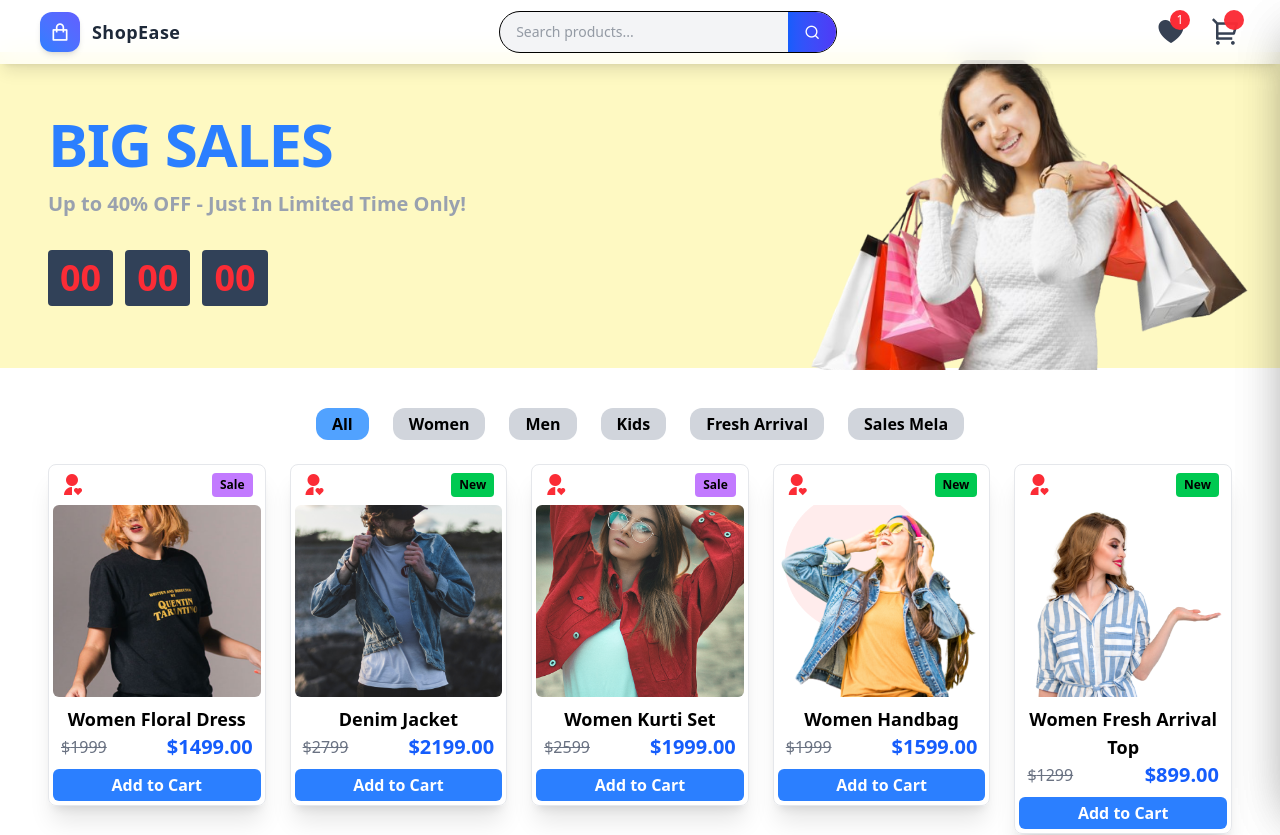
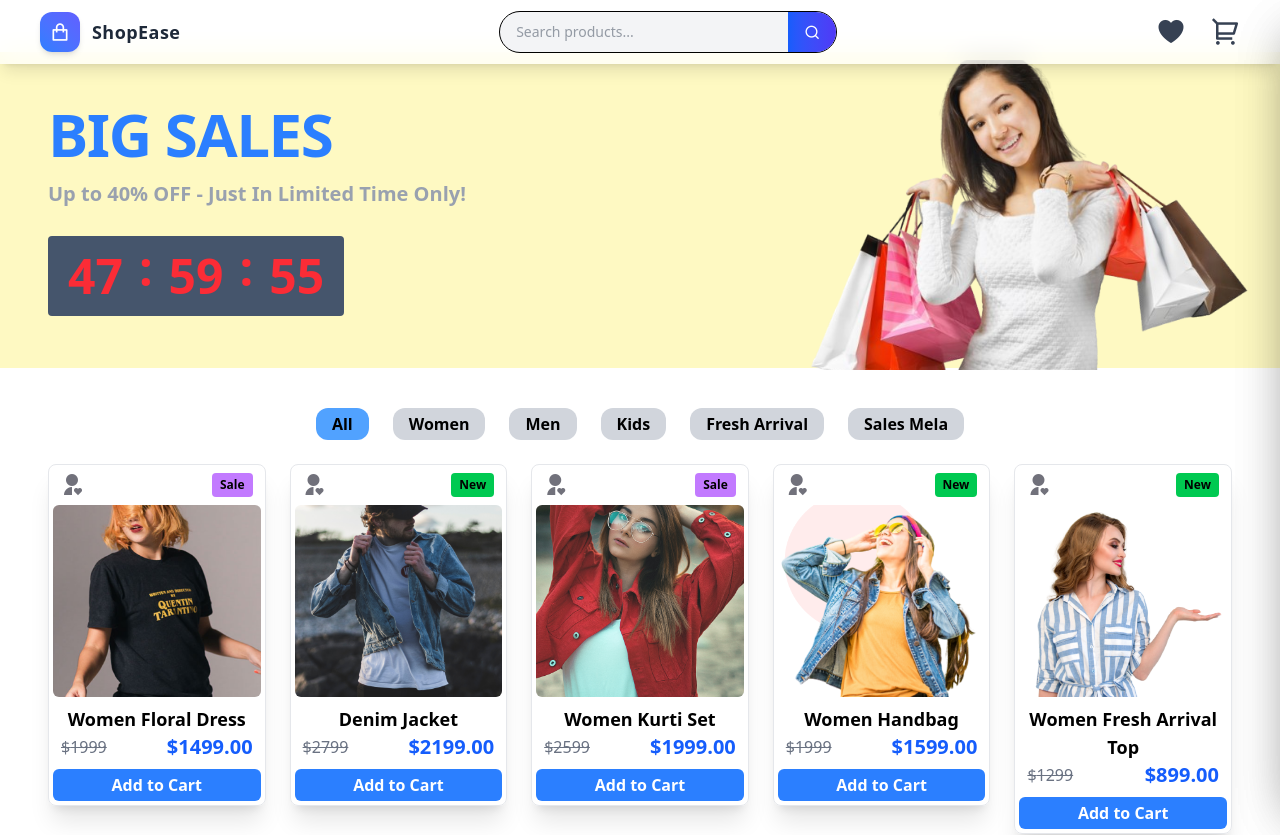
Before and after one commit to Zeeshanelia/E-commerce-Web-App-Fully-Functional-With-useState, a React (Vite) app: page / in a window 1280 px wide. Shown: the top 835 px of the page. Built offline with nearby package versions, Linux system fonts and the light colour scheme.

Commit message:
localStorage and Timer set

```diff
--- a/index.html
+++ b/index.html
@@ -4,7 +4,7 @@
     <meta charset="UTF-8" />
     <link rel="icon" type="image/svg+xml" href="/vite.svg" />
     <meta name="viewport" content="width=device-width, initial-scale=1.0" />
-    <title>E-Commerce</title>
+    <title>E-commerce Fully Functional</title>
   </head>
   <body>
     <div id="root"></div>
--- a/src/component/Banner/Banner.jsx
+++ b/src/component/Banner/Banner.jsx
@@ -1,14 +1,55 @@
-
+import { useEffect, useState } from "react";
 
 const Banner = () => {
 
+  // 48 hours in seconds
+  const initialTimes = 48 * 60 * 60;
+
+  //  Safe initialization from localStorage
+  const [timeLeft, setTimeLeft] = useState(() => {
+    const storedTime = localStorage.getItem("remainTime");
+    return storedTime !== null ? Number(storedTime) : initialTimes;
+  });
+
+  // Format time
+  const formatTime = (time) => {
+    const hours = Math.floor(time / 3600);
+    const minute = Math.floor((time % 3600) / 60);
+    const seconds = time % 60;
+
+    return {
+      hours: String(hours).padStart(2, "0"),
+      minute: String(minute).padStart(2, "0"),
+      seconds: String(seconds).padStart(2, "0"),
+    };
+  };
+
+  const { hours, minute, seconds } = formatTime(timeLeft);
+
+  //  Interval created ONCE (not on every render)
+  useEffect(() => {
+    const timer = setInterval(() => {
+      setTimeLeft((prev) => {
+        if (prev <= 0) {
+          localStorage.setItem("remainTime", 0);
+          return 0;
+        }
+
+        const nextTime = prev - 1;
+        localStorage.setItem("remainTime", nextTime);
+        return nextTime;
+      });
+    }, 1000);
+
+    //  Proper cleanup
+    return () => clearInterval(timer);
+  }, []);
 
   return (
     <section className="w-full mt-13 bg-yellow-100 px-4 py-2">
-
       <div className="max-w-7xl mx-auto flex flex-col-reverse md:flex-row items-center justify-between gap-8">
 
-        {/* Text Content */}
+
         <div className="flex flex-col items-center md:items-start text-center md:ml-8 space-y-4">
 
           <h1 className="tracking-tight text-4xl sm:text-5xl lg:text-6xl font-bold text-blue-500 uppercase">
@@ -20,18 +61,15 @@ const Banner = () => {
           </h2>
 
           {/* Countdown */}
-          <div className="flex gap-3 mt-4 ">
-            {["00", "00", "00"].map((time, index) => (
-              <span
-                key={index}
-                className="px-3 py-2 text-2xl sm:text-3xl lg:text-4xl font-bold text-red-500 bg-slate-700 rounded">
-                {time}
-              </span>
-            ))}
+          <div className="flex gap-2 mt-3 px-3 py-2 text-3xl sm:text-4xl lg:text-5xl font-bold text-red-500 bg-slate-600 rounded">
+            <p className="p-2">{hours}</p>:
+            <p className="p-2">{minute}</p>:
+            <p className="p-2">{seconds}</p>
           </div>
+
         </div>
 
-        {/* Image */}
+
         <div className="h-[300px] w-full md:w-1/2 lg:w-2/5">
           <img
             src="/images/2-girl-shopping-bags-hands.png"
@@ -39,8 +77,8 @@ const Banner = () => {
             className="w-full h-[310px] object-cover"
           />
         </div>
+
       </div>
-
     </section>
   );
 };
--- a/src/component/Home/Home.jsx
+++ b/src/component/Home/Home.jsx
@@ -1,4 +1,4 @@
-import { useState } from 'react';
+import { useState, useEffect } from 'react';
 import Nav from '../Nav/Nav';
 import Banner from './../Banner/Banner';
 import Products from './../Products/Products'
@@ -7,14 +7,28 @@ import WishList from './../WishList/WishList'
 import OrderSummary from './../OrderSummary/OrderSummary'
 import OrderPlaced from './../OrderPlaced/OrderPlaced'
 
+
 const Home = () => {
     const [searchedProduct, setSearchedProduct] = useState('')
     const [activePanel, setActivePanel] = useState(null)
-    const [cart, setCart] = useState([])
-    const [ orderSummary , setOrderSummary] = useState(false)
-    const [ orderPlaced , setOrderPlaced] = useState(false)
+    const [cart, setCart] = useState(() => {
+        try {
+            const storedCart = localStorage.getItem('cart');
+            return storedCart ? JSON.parse(storedCart) : [];
+        } catch (error) {
+            console.error('Invalid cart localStorage:', error);
+            localStorage.removeItem('cart');
+            return [];
+        }
+    });
 
-     const [ wishList , setWishLis] = useState([])
+    const [orderSummary, setOrderSummary] = useState(false)
+    const [orderPlaced, setOrderPlaced] = useState(false)
+
+    const [wishList, setWishList] = useState(() => {
+        const storeWishList = localStorage.getItem('wishList')
+        return storeWishList ? JSON.parse(storeWishList) : []
+    })
 
     const handleScrolling = () => {
         const section = document.getElementById("product-section")
@@ -45,10 +59,18 @@ const Home = () => {
         setActivePanel('Cart');  // auto OPEN drawer when product adding
     };
 
-    // remove items from cart
+
+    // const removeItem = (product) => {
+    //     setCart(cart.filter(Item => Item.id !== product.id))
+    // }
+
+
+    // Remove item from cart (or wishlist)
     const removeItem = (product) => {
-        setCart(cart.filter(Item => Item.id !== product.id))
-    }
+        setWishList(prevCart => prevCart.filter(item => item.id !== product.id));
+        setCart(prevCart => prevCart.filter(item => item.id !== product.id));
+    };
+
 
     //  quantity increase
     const quantityIncrement = (product) => {
@@ -77,17 +99,37 @@ const Home = () => {
 
 
 
-                  // WishList Fn
+    // WishList Fn
     const addToWishList = (product) => {
 
-        setWishLis([...wishList , product ])
+        const isInWishList = wishList.some(item => item.id === product.id)
+        if (isInWishList) {
+            setWishList(wishList.filter(item => item.id !== product.id))
+        }
+        else {
+            const addDate = new Date().toLocaleDateString('en-GB')
+
+            setWishList([...wishList, { ...product, addDate }])
+        }
     }
+
+    const clearWishList = () => {
+        setWishList([])
+    }
+
+
+    useEffect(() => {
+        localStorage.setItem('cart', JSON.stringify(cart)),
+            localStorage.setItem('wishList', JSON.stringify(wishList))
+    }, [cart, wishList])
+
 
     return (<>
         <Nav handleScrolling={handleScrolling}
             setSearchedProduct={setSearchedProduct}
             handlePanel={handlePanel}
             totalItem={totalItem}
+            wishList={wishList}
         />
 
         <Banner />
@@ -98,6 +140,7 @@ const Home = () => {
             searchedProduct={searchedProduct}
             addToCart={addToCart}
             addToWishList={addToWishList}
+            wishList={wishList}
         />
 
 
@@ -119,14 +162,17 @@ const Home = () => {
             handlClosePanel={handlClosePanel}
             activePanel={activePanel}
             wishList={wishList}
-
+            addToCart={addToCart}
+            clearWishList={clearWishList}
+            quantityIncrement={quantityIncrement}
+            removeItem={removeItem}
         />
 
 
 
         {/* OrderSummary */}
 
-        { orderSummary &&   <OrderSummary
+        {orderSummary && <OrderSummary
             cart={cart}
             subTotal={subTotal}
             shipingFee={shipingFee}
@@ -134,13 +180,14 @@ const Home = () => {
             setOrderPlaced={setOrderPlaced}
             setOrderSummary={setOrderSummary}
             setCart={setCart}
-            />
+        />
         }
 
 
-         {orderPlaced && (
-        <OrderPlaced setOrderPlaced={setOrderPlaced} />
-      )}
+        {
+            orderPlaced && (
+                <OrderPlaced setOrderPlaced={setOrderPlaced} />
+            )}
 
     </>)
 }
--- a/src/component/Nav/Nav.jsx
+++ b/src/component/Nav/Nav.jsx
@@ -1,7 +1,7 @@
 import { useState } from "react";
 import "remixicon/fonts/remixicon.css";
 
-const Nav = ({ handleScrolling, setSearchedProduct, handlePanel, totalItem }) => {
+const Nav = ({ handleScrolling, setSearchedProduct, handlePanel, totalItem, wishList }) => {
   const [menuOpen, setMenuOpen] = useState(false);
 
   return (
@@ -37,15 +37,27 @@ const Nav = ({ handleScrolling, setSearchedProduct, handlePanel, totalItem }) =>
       {/* Right Icons */}
       <div className="flex items-center gap-6">
 
-        {/*Heart WishList   or     Notification icon */}
-        <div onClick={() => handlePanel("WishList")} className="relative cursor-pointer hover:text-blue-600 transition">
 
+
+
+
+        {/************  Heart WishList  OR  Notification icon  ************/}
+        <div
+          onClick={() => handlePanel("WishList")}
+          className="relative cursor-pointer hover:text-blue-600 transition"
+        >
           <i className="ri-poker-hearts-fill text-3xl text-gray-700"></i>
-          <span className="absolute -top-1 -right-1 bg-red-500 text-white text-xs w-5 h-5 rounded-full flex items-center justify-center ">
-            {/* animate-bounce */}
-            1
-          </span>
+
+          {wishList.length > 0 && (
+            <span className="absolute -top-1 -right-1 bg-red-500 text-white text-xs w-5 h-5 rounded-full flex items-center justify-center animate-bounce">
+              {wishList.length}
+            </span>
+          )}
         </div>
+
+
+
+
 
 
         {/*********** Cart ************/}
@@ -56,11 +68,11 @@ const Nav = ({ handleScrolling, setSearchedProduct, handlePanel, totalItem }) =>
         >
           <i className="ri-shopping-cart-2-line text-3xl text-gray-700"></i>
 
-          <span className="absolute -top-1 -right-1 bg-red-500 text-white text-xs w-5 h-5 rounded-full flex items-center justify-center animate-pulse">
+
             {!!Number(totalItem) && (
-              <span>{Number(totalItem)}</span>
+              <span className="absolute -top-1 -right-1 bg-red-500 text-white text-xs w-5 h-5 rounded-full flex items-center justify-center animate-pulse">{Number(totalItem)}</span>
             )}
-          </span>
+
         </div>
 
 
@@ -70,8 +82,7 @@ const Nav = ({ handleScrolling, setSearchedProduct, handlePanel, totalItem }) =>
         <button
           onClick={() => setMenuOpen(!menuOpen)}
           aria-label="Toggle menu"
-          className="md:hidden text-3xl text-gray-700 hover:text-blue-600 transition"
-        >
+          className="md:hidden text-3xl text-gray-700 hover:text-blue-600 transition">
           <i className={menuOpen ? "ri-close-line" : "ri-menu-line"}></i>
         </button>
       </div>
@@ -85,8 +96,7 @@ const Nav = ({ handleScrolling, setSearchedProduct, handlePanel, totalItem }) =>
               <input
                 type="text"
                 placeholder="Search products..."
-                className="w-full px-4 py-2 bg-transparent outline-none"
-              />
+                className="w-full px-4 py-2 bg-transparent outline-none" />
               <button className="px-4 py-2 bg-gradient-to-r from-blue-600 to-indigo-600 text-white">
                 <i className="ri-search-line"></i>
               </button>
@@ -94,10 +104,14 @@ const Nav = ({ handleScrolling, setSearchedProduct, handlePanel, totalItem }) =>
 
             {/* Links */}
             <nav className="space-y-3 text-gray-700 font-medium">
-              <a href="#" className="block hover:text-blue-600 transition">🏠 Home</a>
-              <a href="#" className="block hover:text-blue-600 transition">🛍️ Shop</a>
-              <a href="#" className="block hover:text-blue-600 transition">📦 Categories</a>
-              <a href="#" className="block hover:text-blue-600 transition">📞 Contact</a>
+              <a href="#" className="block hover:text-blue-600 transition">
+                <i className="ri-home-9-line text-xl"></i>  Home</a>
+              <a href="#" className="block hover:text-blue-600 transition">
+                <i className="ri-shopping-bag-line text-xl"></i> Shop</a>
+              <a href="#" className="block hover:text-blue-600 transition">
+                <i className="ri-article-fill text-xl"></i> Categories</a>
+              <a href="#" className="block hover:text-blue-600 transition">
+                <i className="ri-phone-line text-xl"></i> Contact</a>
             </nav>
           </div>
         </div>
--- a/src/component/Products/Products.jsx
+++ b/src/component/Products/Products.jsx
@@ -1,7 +1,8 @@
 import { useState } from "react"
 import ProductsList from "./../Products/ProductList"
+import WishList from "../WishList/WishList"
 
-const Products = ({ searchedProduct, addToCart , addToWishList }) => {
+const Products = ({ searchedProduct, addToCart , addToWishList , wishList}) => {
     const catog = ["All", "Women", "Men", "Kids", "Fresh Arrival", "Sales Mela"]
     const [isActive, setIsActive] = useState("All")
     const filterItems = ProductsList.filter((item) => {
@@ -11,8 +12,6 @@ const Products = ({ searchedProduct, addToCart , addToWishList }) => {
             (isActive === "Fresh Arrival" && item.freshArrival) ||
             (isActive === "Sales Mela" && item.salesMela) ||
             (isActive === item.category)
-
-
 
         const matchedSearching = item.name.toLowerCase().includes(searchedProduct.toLowerCase())
         return matchedCatog && matchedSearching
@@ -24,21 +23,27 @@ const Products = ({ searchedProduct, addToCart , addToWishList }) => {
 
     const renderingProducts = filterItems.map((item) => {
         // if (isActive === "All") return true;
+
         return <div>
             <div>
                 <div className="border border-gray-200 rounded-lg p-1 shadow-xl hover:scale-105 transition-transform duration-300">
 
                     <div className="flex justify-between items-center mb-1 px-2">
 
-                        <button onClick={()=> addToWishList(item)} className="hover:scale-120 transition-transform duration-300">
+                        <button onClick={()=> addToWishList(item)}
+                        className={`hover:scale-120 transition-transform duration-300
+                            ${wishList.some(w => w.id === item.id) ?'text-red-500' : 'text-zinc-500'}   `}>
 
-                        {/* wishList icon  */}
 
-                            <i className="ri-user-heart-fill text-red-500 text-2xl"> </i>
+                        {  /* wishList icon  */}
+
+                            <i className="ri-user-heart-fill text-2xl"> </i>
                         </button>
 
 
-                        {        //******   Sale or New Arrival
+                        {
+
+                               //******   Sale or New Arrival
 
                             (item.salesMela || item.freshArrival) && (
                                 <span
```
Also changed, not shown: src/component/Banner/Cart.jsx (deleted, +0 -11 lines), src/component/Cart/Cart.jsx (+15 -11 lines), src/component/WishList/WishList.jsx (+41 -25 lines), 1 other file (tests, documents, lock files or other folders).
